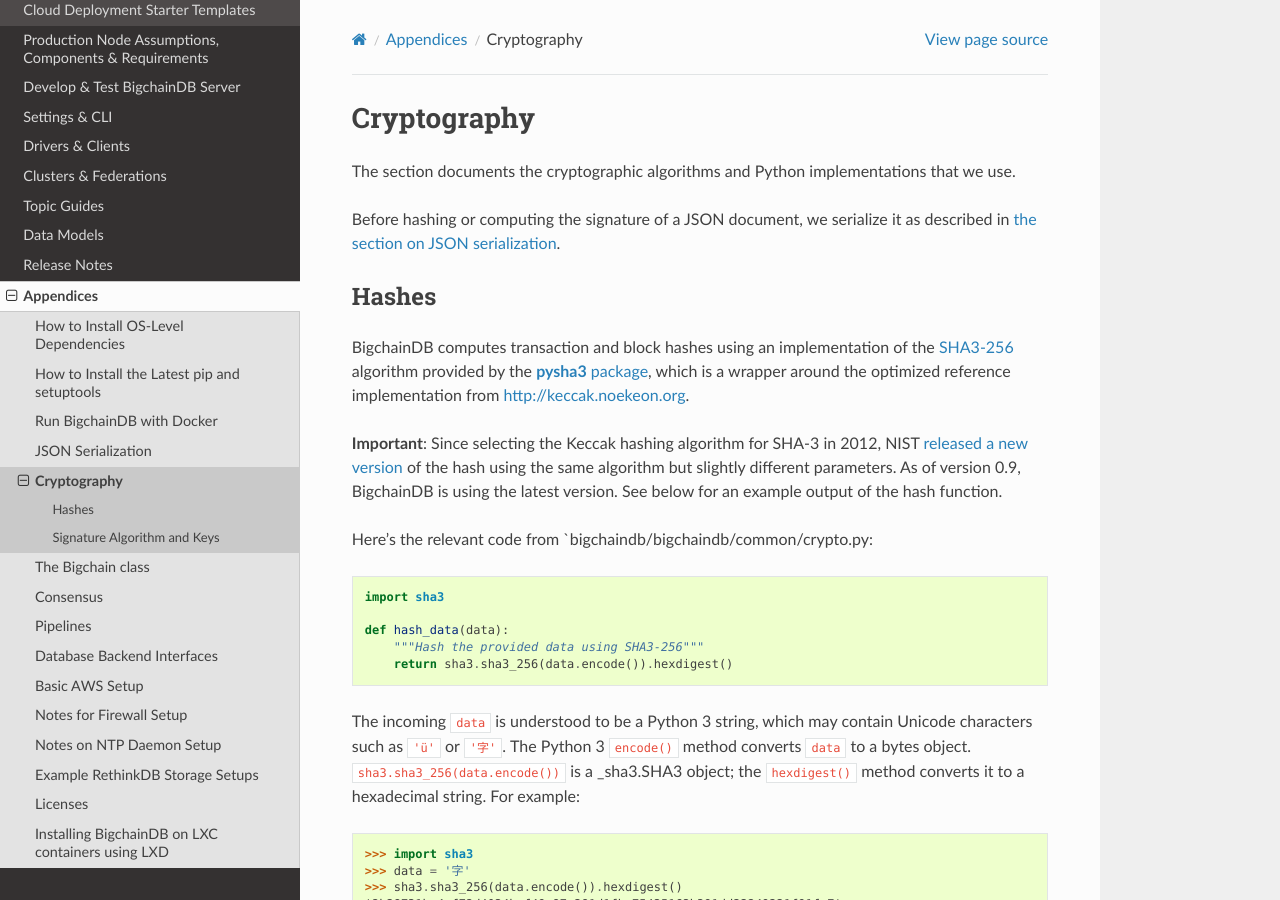
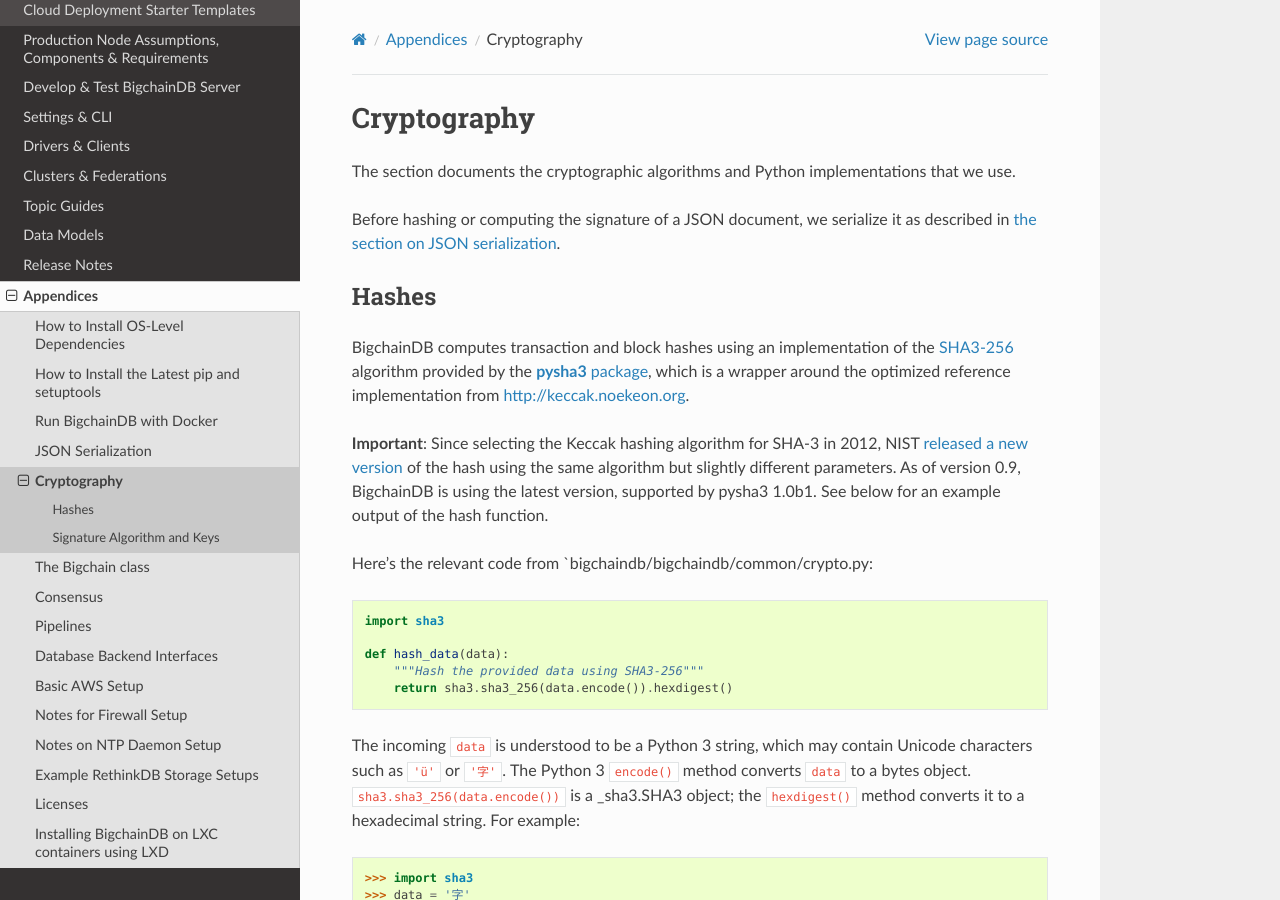
Before and after one commit to bigchaindb/bigchaindb, a Sphinx documentation site: the page built from docs/server/source/appendices/cryptography.md, in a window 1280 px wide and 900 px high. Built offline with Sphinx 7.4.7 and the Read the Docs theme 2.0.0, drawn with Linux system fonts in a browser that asks for light colours; pages that are not in the unit, such as notebooks, are missing from menus.

Commit message:
mention version of pysha3 and link to pypi page instead

```diff
--- a/docs/server/source/appendices/cryptography.md
+++ b/docs/server/source/appendices/cryptography.md
@@ -9,13 +9,13 @@
 ## Hashes
 
 BigchainDB computes transaction and block hashes using an implementation of the
-[SHA3-256](https://en.wikipedia.org/wiki/SHA-3)
+[SHA3-256](https://pypi.python.org/pypi/pysha3)
 algorithm provided by the
 [**pysha3** package](https://bitbucket.org/tiran/pykeccak),
 which is a wrapper around the optimized reference implementation
 from [http://keccak.noekeon.org](http://keccak.noekeon.org).
 
-**Important**: Since selecting the Keccak hashing algorithm for SHA-3 in 2012, NIST [released a new version](https://en.wikipedia.org/wiki/SHA-3#cite_note-14) of the hash using the same algorithm but slightly different parameters. As of version 0.9, BigchainDB is using the latest version. See below for an example output of the hash function.
+**Important**: Since selecting the Keccak hashing algorithm for SHA-3 in 2012, NIST [released a new version](https://en.wikipedia.org/wiki/SHA-3#cite_note-14) of the hash using the same algorithm but slightly different parameters. As of version 0.9, BigchainDB is using the latest version, supported by pysha3 1.0b1. See below for an example output of the hash function.
 
 Here's the relevant code from `bigchaindb/bigchaindb/common/crypto.py:
 
```
